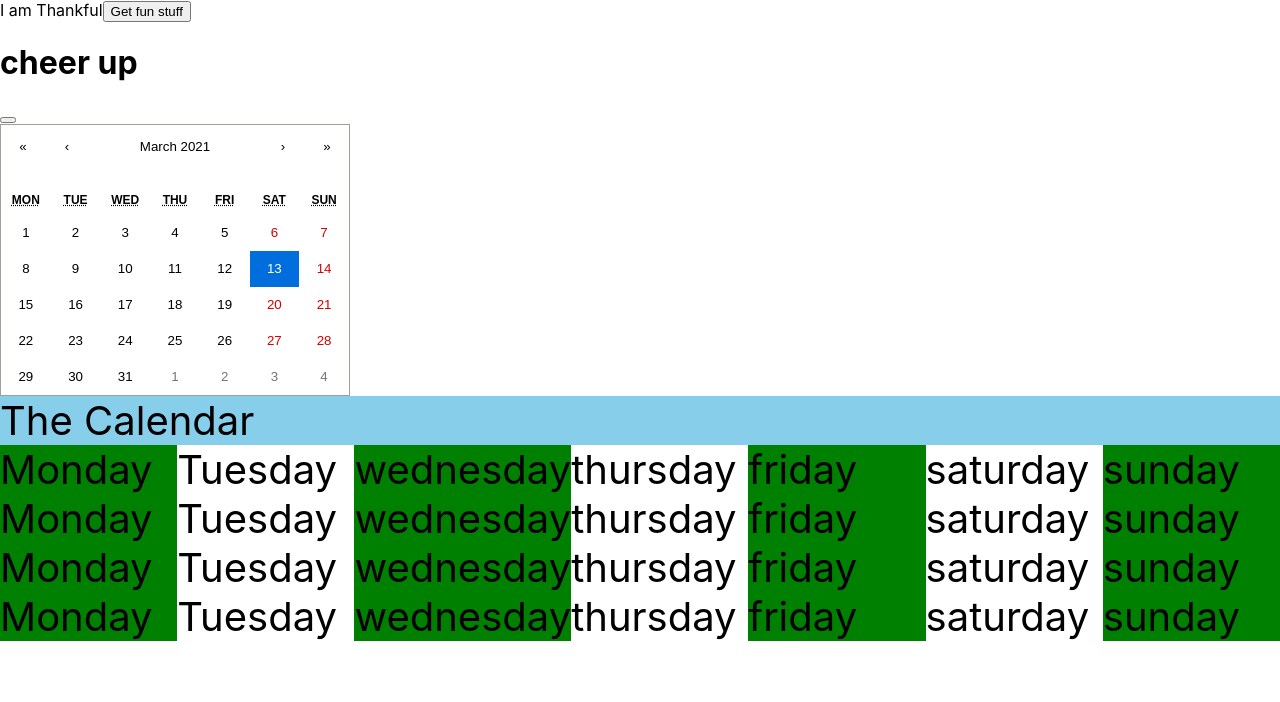
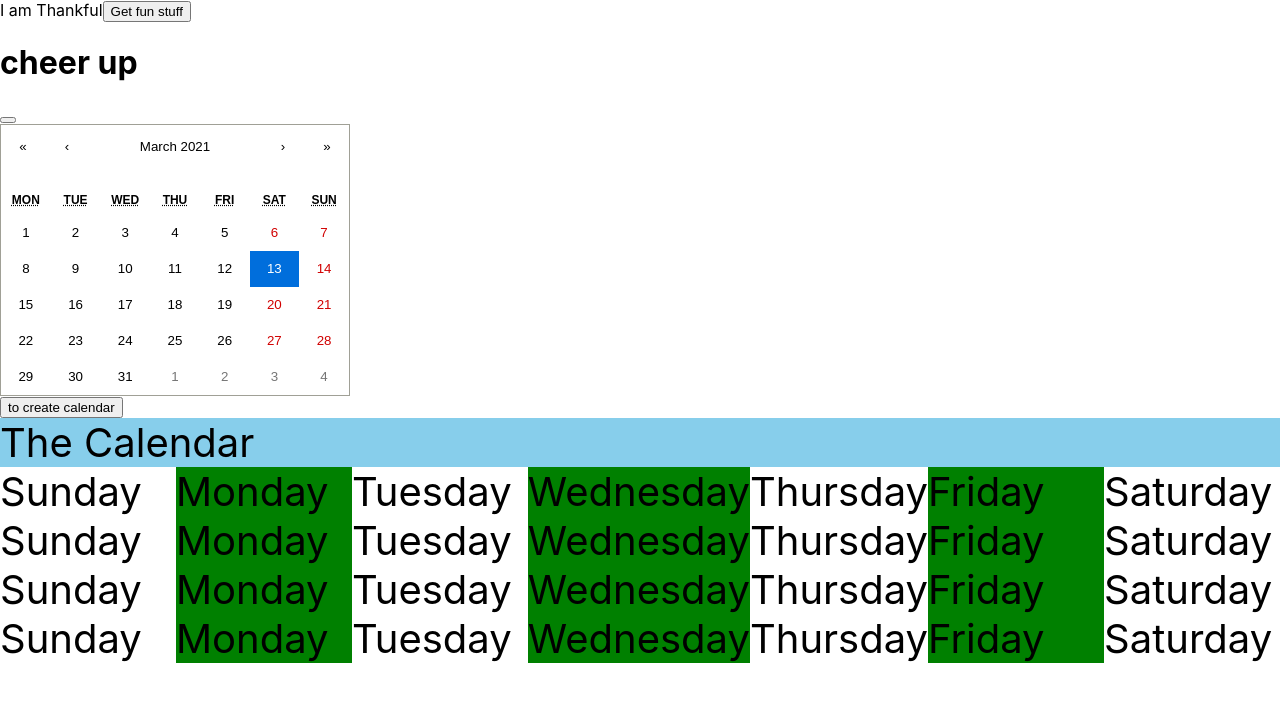
Before and after one commit to eric-burr/Thankful, a React (Create React App) app: page / in a window 1280 px wide. Shown: the top 702 px of the page. Built offline with nearby package versions, Linux system fonts and the light colour scheme.

Commit message:
first and last day of month

```diff
--- a/src/calendar.css
+++ b/src/calendar.css
@@ -23,11 +23,10 @@
     background: white;
 }
 .sunday{
-    background: green;
+    background: white;
 }
 
  .week {
      display: grid;
      grid-template-columns: 1fr 1fr 1fr 1fr 1fr 1fr 1fr;
-
  }
--- a/src/components/Calendartwo.js
+++ b/src/components/Calendartwo.js
@@ -3,70 +3,66 @@ import '../calendar.css'
 
 export class Calendartwo extends Component {
     state = {
-        calendar: []
+        calendar: [],
+        months: ["Jan", "Feb", "Mar", "Apr", "May", "Jun", "Jul", "Aug", "Sep", "Oct", "Nov", "Dec"]
     }
 
-    // createcalendar = () => {
-    //     const create = document.createElement("div");
-    //     create.innerText = 'newmonth'
-    //     console.log('what is', create)
-    //     create.classList.add("month")
-    //     document.body.appendChild(create);
-    //     for(let i = 0; i<=3; i++){
-    //         const newWeek = document.createElement("div");
-    //         newWeek.innerHTML = 'this is the wek'
-    //         newWeek.classList.add('week'+i)
-    //         for(let j = 0; j<=6;j++){
-    //             const newDay = document.createElement("div");
-    //             newDay.innerHTML = "this is the day"
-    //             newDay.classList.add('day'+j)
-    //             console.log('newday', newDay)
-    //         }
-    //         console.log('in the loop', newWeek)
-    //         document.body.appendChild(newWeek);
-    //     }
-    // }
+
+
+    createcalendar = (year, month) => {
+        const today = new Date();
+        const currentMonth = today.getMonth();
+        const currentYear = today.getFullYear();
+        const firstDay = new Date(year, month).getDay();
+        console.log('first day is', firstDay)
+        const daysInMonth = 32 - new Date(currentYear, currentMonth, 32).getDate();
+        console.log('days in month', daysInMonth)
+    }
+
+
+
     render() {
         return (
             <div>
-                {/* <button onClick={this.createcalendar}>to create calendar</button> */}
-                <div className="month"> <div className="header">The Calendar</div>
+                <button onClick={this.createcalendar(this.currentYear, this.currentMonth)}>to create calendar</button>
+                <div className="month">
+                    <div className="header">The Calendar</div>
                     <div className="week" style={{background: 'LightSkyBlue'}}>
+                        <div className="sunday">Sunday</div>
                         <div className="monday">Monday</div>
                         <div className="tuesday">Tuesday</div>
-                        <div className="wednesday"> wednesday</div>
-                        <div className="thursday">thursday</div>
-                        <div className="friday">friday</div>
-                        <div className="saturday">saturday</div>
-                        <div className="sunday">sunday</div>
+                        <div className="wednesday">Wednesday</div>
+                        <div className="thursday">Thursday</div>
+                        <div className="friday">Friday</div>
+                        <div className="saturday">Saturday</div>
                     </div>
 
                     <div className="week" style={{background: 'LightSalmon'}}>
+                        <div className="sunday">Sunday</div>
                         <div className="monday">Monday</div>
                         <div className="tuesday">Tuesday</div>
-                        <div className="wednesday"> wednesday</div>
-                        <div className="thursday">thursday</div>
-                        <div className="friday">friday</div>
-                        <div className="saturday">saturday</div>
-                        <div className="sunday">sunday</div>
+                        <div className="wednesday">Wednesday</div>
+                        <div className="thursday">Thursday</div>
+                        <div className="friday">Friday</div>
+                        <div className="saturday">Saturday</div>
                     </div>
                     <div className="week" style={{background: 'PaleTurquoise'}}>
+                        <div className="sunday">Sunday</div>
                         <div className="monday">Monday</div>
                         <div className="tuesday">Tuesday</div>
-                        <div className="wednesday"> wednesday</div>
-                        <div className="thursday">thursday</div>
-                        <div className="friday">friday</div>
-                        <div className="saturday">saturday</div>
-                        <div className="sunday">sunday</div>
+                        <div className="wednesday">Wednesday</div>
+                        <div className="thursday">Thursday</div>
+                        <div className="friday">Friday</div>
+                        <div className="saturday">Saturday</div>
                     </div>
                     <div className="week" style={{background: 'LightPink'}}>
+                        <div className="sunday">Sunday</div>
                         <div className="monday">Monday</div>
                         <div className="tuesday">Tuesday</div>
-                        <div className="wednesday"> wednesday</div>
-                        <div className="thursday">thursday</div>
-                        <div className="friday">friday</div>
-                        <div className="saturday">saturday</div>
-                        <div className="sunday">sunday</div>
+                        <div className="wednesday">Wednesday</div>
+                        <div className="thursday">Thursday</div>
+                        <div className="friday">Friday</div>
+                        <div className="saturday">Saturday</div>
                     </div>
 
                 </div>
```
